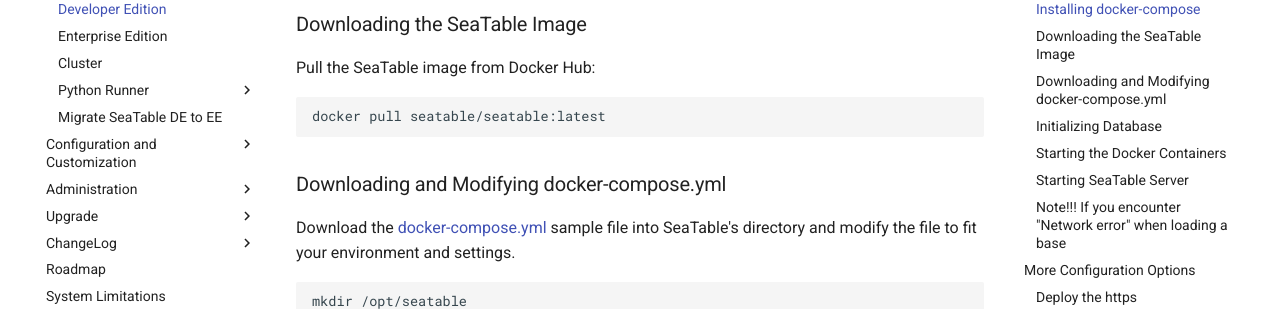
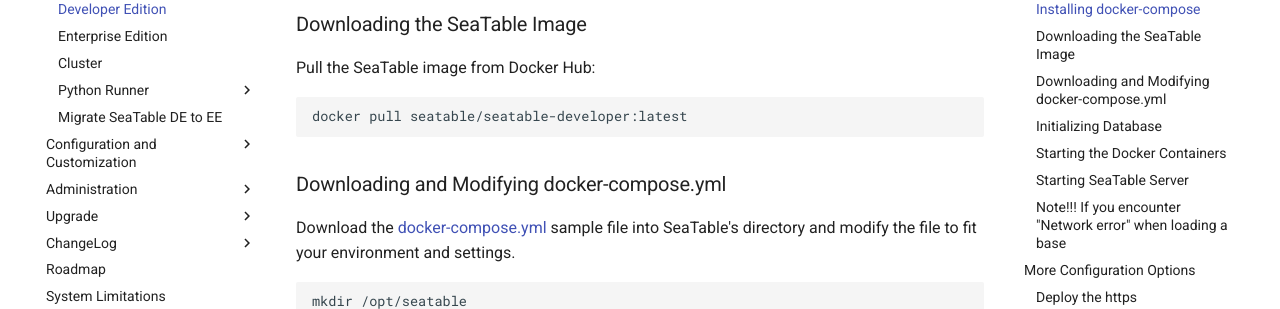
Before and after one commit to seatable/seatable-admin-docs, an MkDocs documentation site: the page built from manual/docker/Developer-Edition/Deploy SeaTable-DE with Docker.md, in a window 1280 px wide and 900 px high, scrolled down 1088 px. Shown: the part 153-462 px from the top of the window. Built offline with MkDocs 1.6.1 and Material for MkDocs 9.7.7, drawn with Linux system fonts in a browser that asks for light colours; comment, search, counter and statistics services are not loaded.

Commit message:
Update Deploy SeaTable-DE with Docker.md

````diff
--- a/manual/docker/Developer-Edition/Deploy SeaTable-DE with Docker.md
+++ b/manual/docker/Developer-Edition/Deploy SeaTable-DE with Docker.md
@@ -15,7 +15,7 @@
 - `/opt/seatable` is SeaTable's default directory, which we assume in these instructions. If you decide to put SeaTable in a  different directory - which you can - adjust all paths accordingly.
 - SeaTable uses two [Docker volumes](https://docs.docker.com/storage/volumes/) for persisting data generated in its database and SeaTable Docker container. The volumes' [host paths](https://docs.docker.com/compose/compose-file/compose-file-v2/#volumes) are /opt/seatable/mysql-data and /opt/seatable/seatable-data,  respectively.  It is not recommended to change these paths. If you do,  keep that in mind when following these instructions.
 - All configuration and log files for SeaTable and the webserver Nginx are stored in the volume of the SeaTable container.
-- Due to SeaTable's cloud first approach, these instructions only  elaborate explicitly on the deployment of SeaTable's latest version. (An earlier version of SeaTable EE can be installed using these  instructions. Just download its image from [Docker Hub](https://hub.docker.com/r/seatable/seatable-ee/tags?page=1&ordering=last_updated) and adjust the docker-compose file accordingly. Earlier versions may  not be compatible with the SeaTable plugins available on SeaTable's Market though.)
+- Due to SeaTable's cloud first approach, these instructions only  elaborate explicitly on the deployment of SeaTable's latest version. (An earlier version of SeaTable EE can be installed using these  instructions. Just download its image from [Docker Hub](https://hub.docker.com/r/seatable/seatable-enterprise/tags?page=1&ordering=last_updated) and adjust the docker-compose file accordingly. Earlier versions may  not be compatible with the SeaTable plugins available on SeaTable's Market though.)
 
 ### Installing docker-compose
 
@@ -35,7 +35,7 @@
 Pull the SeaTable image from Docker Hub:
 
 ```sh
-docker pull seatable/seatable:latest
+docker pull seatable/seatable-developer:latest
 
 ```
 
````
